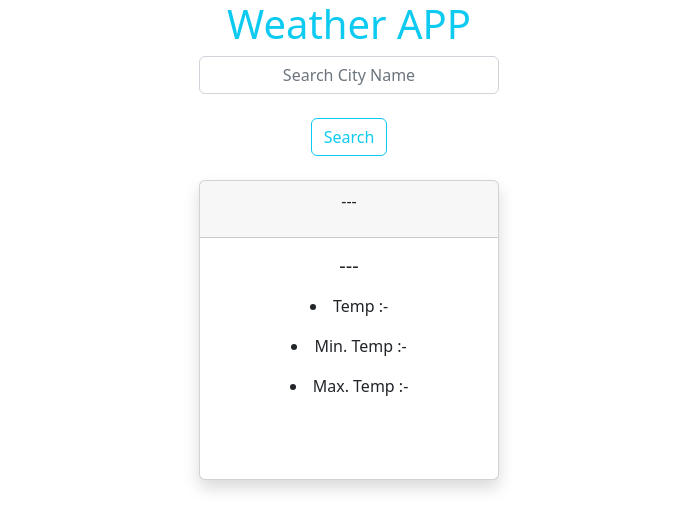
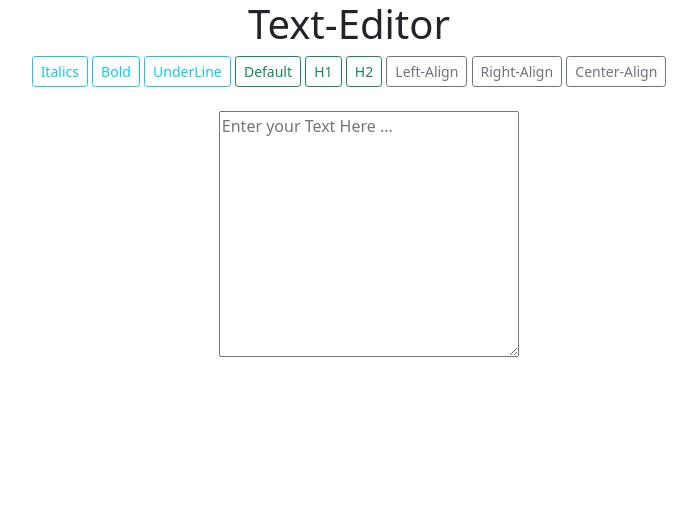
Before and after one commit to gouravrj/Test-Site-Only, a plain HTML site: page index.html in a window 1280 px wide. Shown: the whole page, without its empty margins (291-988 px from the left). Drawn offline with nearby package versions, Linux system fonts and the light colour scheme.

Commit message:
Update index.html

```diff
--- a/index.html
+++ b/index.html
@@ -4,36 +4,44 @@
     <meta charset="UTF-8">
     <meta http-equiv="X-UA-Compatible" content="IE=edge">
     <meta name="viewport" content="width=device-width, initial-scale=1.0">
-    <title>Weather App</title>
+    <title>Document</title>
+    <link rel="stylesheet" href="style.css">
     <!-- CSS only -->
-    <link href="https://cdn.jsdelivr.net/npm/bootstrap@5.2.2/dist/css/bootstrap.min.css" rel="stylesheet" integrity="sha384-Zenh87qX5JnK2Jl0vWa8Ck2rdkQ2Bzep5IDxbcnCeuOxjzrPF/et3URy9Bv1WTRi" crossorigin="anonymous">
-    <link rel="stylesheet" href="style.css">
+    <link rel="stylesheet" href="https://stackpath.bootstrapcdn.com/bootstrap/4.3.1/css/bootstrap.min.css" integrity="sha384-ggOyR0iXCbMQv3Xipma34MD+dH/1fQ784/j6cY/iJTQUOhcWr7x9JvoRxT2MZw1T" crossorigin="anonymous">
+    <link href="https://cdn.jsdelivr.net/npm/bootstrap@5.0.2/dist/css/bootstrap.min.css" rel="stylesheet" integrity="sha384-EVSTQN3/azprG1Anm3QDgpJLIm9Nao0Yz1ztcQTwFspd3yD65VohhpuuCOmLASjC" crossorigin="anonymous">
+
 </head>
 <body class="text-center">
-    <p class="h1 text-info">Weather APP</p>
+    <p class="h1">Text-Editor</p>
 
-    <input type="text" id="input" class="form-control text-center" placeholder="Search City Name">
+
+    <button type="button" class="btn btn-outline-info btn-sm" id="italics" onclick="toggleItalics(this)">Italics</button>
+    <button type="button" class="btn btn-outline-info btn-sm" id="bold" onclick="toggleBold(this)">Bold</button>
+    <button type="button" class="btn btn-outline-info btn-sm" id="underline" onclick="toggleUnderline(this)">UnderLine</button>
+
+    <button type="button" class="btn btn-outline-success h btn-sm" id="default" onclick="toggleH(this,'0')" >Default</button>
+    <button type="button" class="btn btn-outline-success h btn-sm" id="h1" onclick="toggleH(this,'1')" >H1</button>
+    <button type="button" class="btn btn-outline-success h btn-sm" id="h2" onclick="toggleH(this,'2')" >H2</button>
+
+    <button type="button" class="align btn btn-outline-secondary btn-sm" id="l" onclick="align(this,'left')">Left-Align</button>
+    <button type="button" class="align btn btn-outline-secondary btn-sm" id="r" onclick="align(this,'right')">Right-Align</button>
+    <button type="button" class="align btn btn-outline-secondary btn-sm" id="c" onclick="align(this,'center')">Center-Align</button>
     <br>
-    <button type="button" class="btn btn-outline-info btn" onclick="searchCity()">Search</button>
-    <br><br>
-    <div class="col d-flex justify-content-center">
-        <div class="card shadow size">
-            <div class="card-header">
-              <p id="city"> --- </p>
-            </div>
-            <div class="card-body">
-              <h5 class="card-title"><p id="weather-type"> --- </p></h5>
-              <p class="card-text">
-               <li> Temp :-<p id="temp"></p></li>
-               <li> Min. Temp :- <p id="min-temp"></p> </li>
-               <li> Max. Temp :- <p id="max-temp"></p></li>
-              </p>
-            </div>
-        </div>
+    <br>
+
+
+
+    <div class="last">
+        <textarea name="textarea" id="input" cols="80" class="ml-5"rows="10" oninput="updateText()" placeholder="Enter your Text Here ..."></textarea>
+        &nbsp;
+        <div id="output"></div>
     </div>
 
+
+
+
+    <script src="script.js"></script>
     <!-- JavaScript Bundle with Popper -->
     <script src="https://cdn.jsdelivr.net/npm/bootstrap@5.2.2/dist/js/bootstrap.bundle.min.js" integrity="sha384-OERcA2EqjJCMA+/3y+gxIOqMEjwtxJY7qPCqsdltbNJuaOe923+mo//f6V8Qbsw3" crossorigin="anonymous"></script>
-    <script src="script.js"></script>
 </body>
 </html>
```
